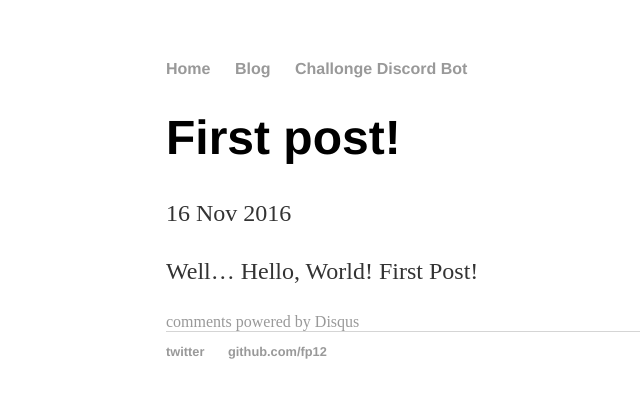
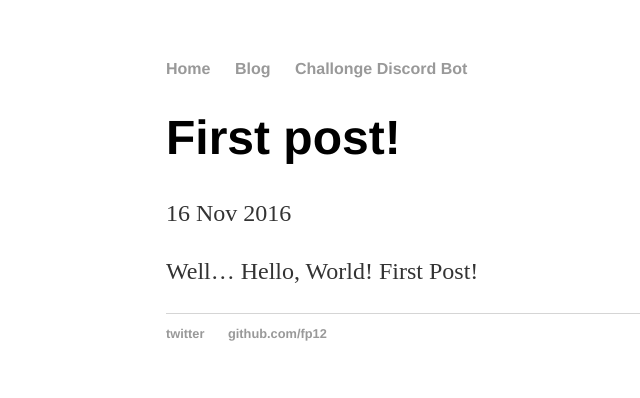
Before and after one commit to fp12/fp12.github.io, a Jekyll site: the page built from _posts/2016-11-16-first.md, in a window 1280 px wide. Shown: the top 398 px of the page, without its empty margins (26-666 px from the left). Built offline with Jekyll 4.4.1, drawn with Linux system fonts in a browser that asks for light colours; comment, search, counter and statistics services are not loaded; part of the change alters nothing that is shown.

Commit message:
Update disqus.html

```diff
--- a/_includes/disqus.html
+++ b/_includes/disqus.html
@@ -1,13 +1,20 @@
 <div id="disqus_thread"></div>
-<script type="text/javascript">
-    /* * * CONFIGURATION VARIABLES: EDIT BEFORE PASTING INTO YOUR WEBPAGE * * */
-    var disqus_shortname = 'fp12'; // required: replace example with your forum shortname
-    /* * * DON'T EDIT BELOW THIS LINE * * */
-    (function() {
-        var dsq = document.createElement('script'); dsq.type = 'text/javascript'; dsq.async = true;
-        dsq.src = '//' + disqus_shortname + '.disqus.com/embed.js';
-        (document.getElementsByTagName('head')[0] || document.getElementsByTagName('body')[0]).appendChild(dsq);
-    })();
+<script>
+
+/**
+*  RECOMMENDED CONFIGURATION VARIABLES: EDIT AND UNCOMMENT THE SECTION BELOW TO INSERT DYNAMIC VALUES FROM YOUR PLATFORM OR CMS.
+*  LEARN WHY DEFINING THESE VARIABLES IS IMPORTANT: https://disqus.com/admin/universalcode/#configuration-variables*/
+
+var disqus_config = function () {
+this.page.url = 'https://fp12.github.io/';  // Replace PAGE_URL with your page's canonical URL variable
+this.page.identifier = 'test'; // Replace PAGE_IDENTIFIER with your page's unique identifier variable
+};
+
+(function() { // DON'T EDIT BELOW THIS LINE
+var d = document, s = d.createElement('script');
+s.src = '//fp12.disqus.com/embed.js';
+s.setAttribute('data-timestamp', +new Date());
+(d.head || d.body).appendChild(s);
+})();
 </script>
-<noscript>Please enable JavaScript to view the <a href="http://disqus.com/?ref_noscript">comments powered by Disqus.</a></noscript>
-<a href="http://disqus.com" class="dsq-brlink">comments powered by <span class="logo-disqus">Disqus</span></a>
+<noscript>Please enable JavaScript to view the <a href="https://disqus.com/?ref_noscript">comments powered by Disqus.</a></noscript>
```
